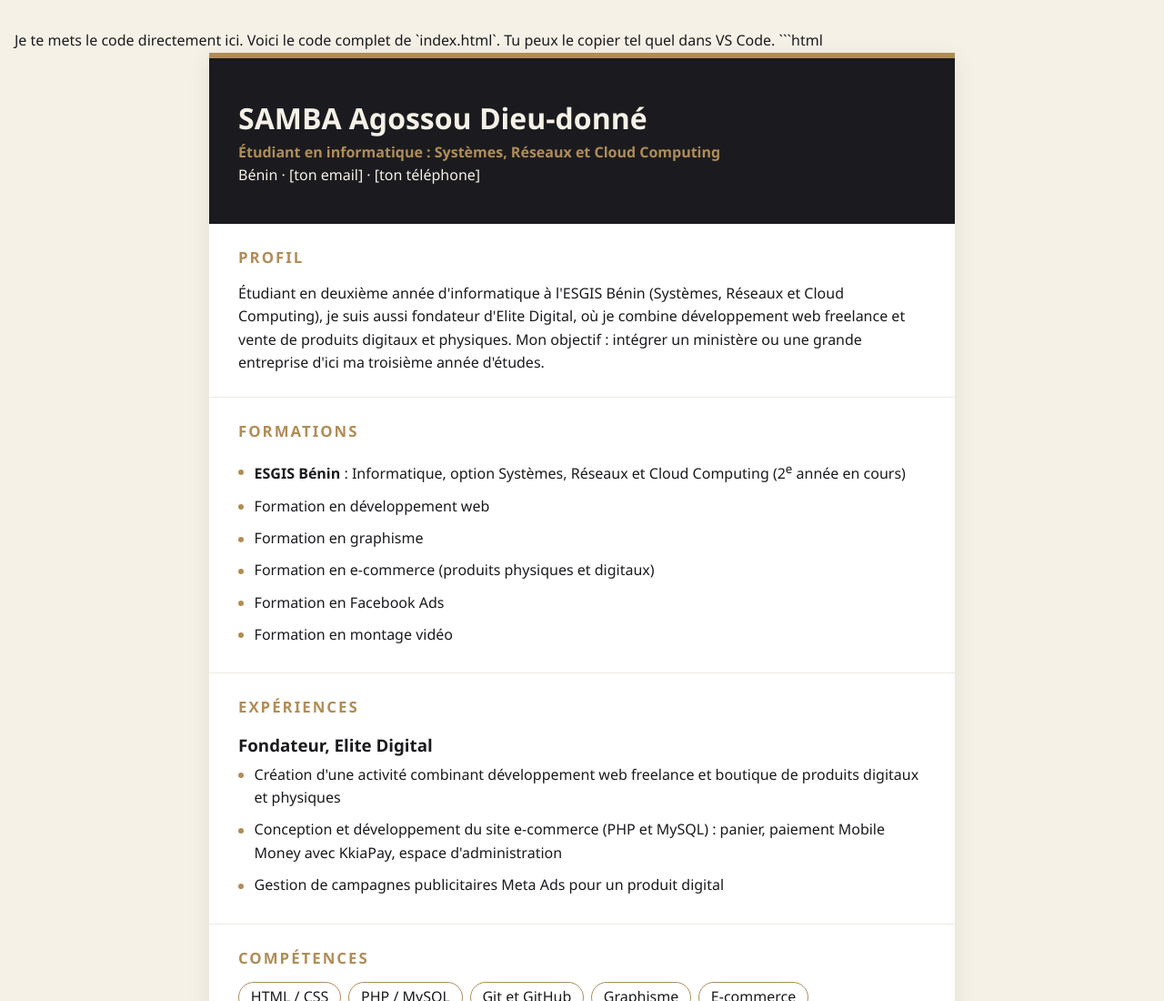
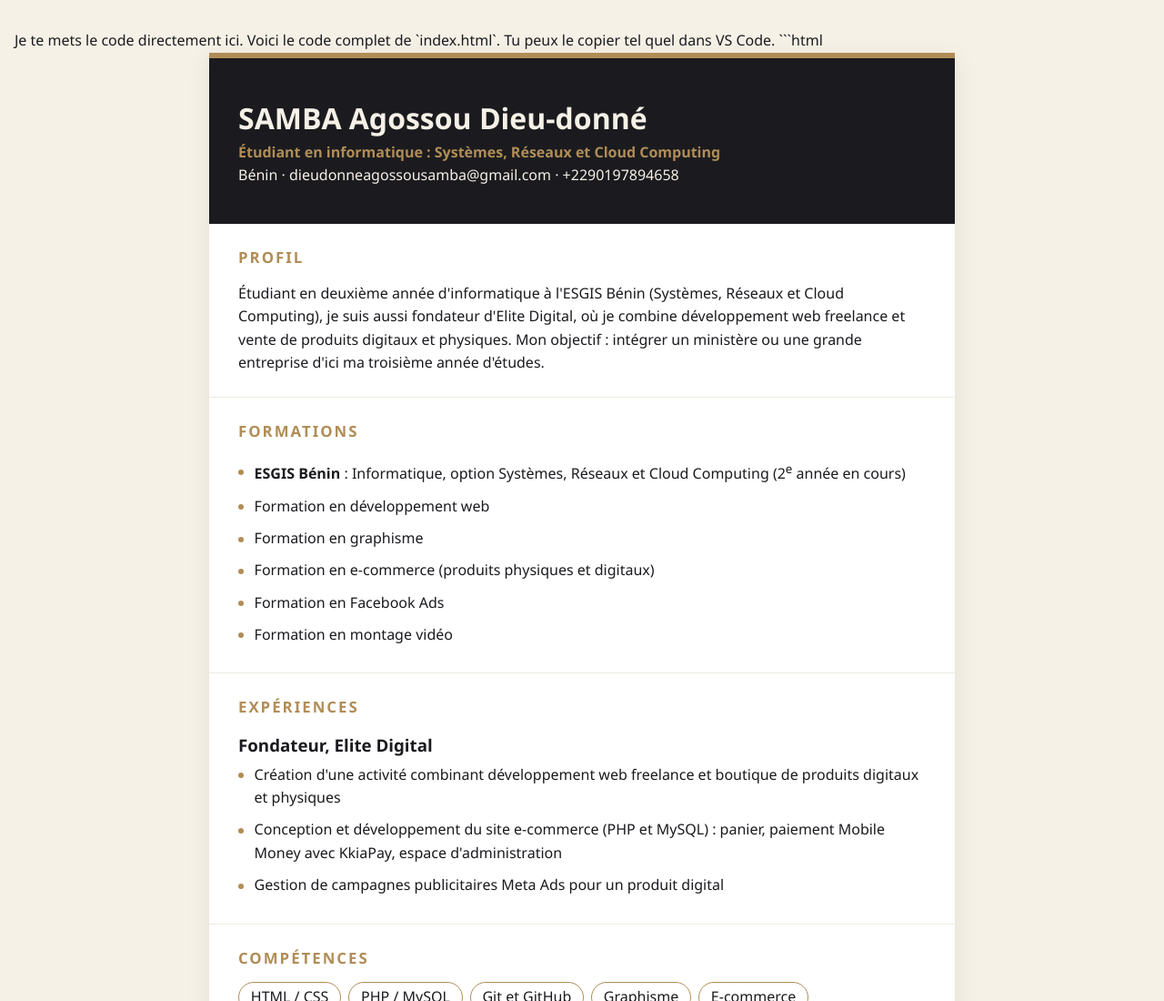
Before and after one commit to dieudonneagossousamba-stack/git-mon-cv, a plain HTML site: page index.html in a window 1280 px wide. Shown: the top 1100 px of the page at 91% size. Drawn offline with Linux system fonts and the light colour scheme.

Commit message:
mise en place de la section titre

```diff
--- a/index.html
+++ b/index.html
@@ -17,7 +17,7 @@ Voici le code complet de `index.html`. Tu peux le copier tel quel dans VS Code.
     <header id="titre">
       <h1>SAMBA Agossou Dieu-donné</h1>
       <p class="sous-titre">Étudiant en informatique : Systèmes, Réseaux et Cloud Computing</p>
-      <p class="contact">Bénin · [ton email] · [ton téléphone]</p>
+      <p class="contact">Bénin · dieudonneagossousamba@gmail.com · +2290197894658</p>
     </header>
 
     <section id="description">
```
